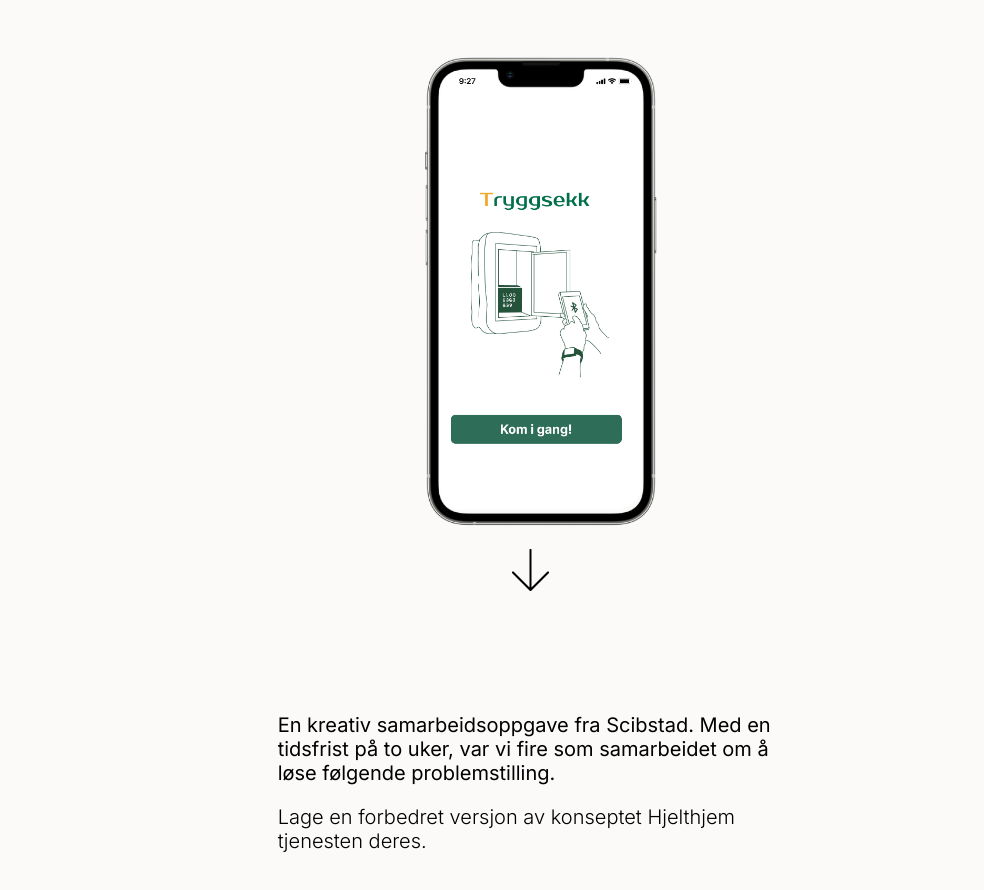
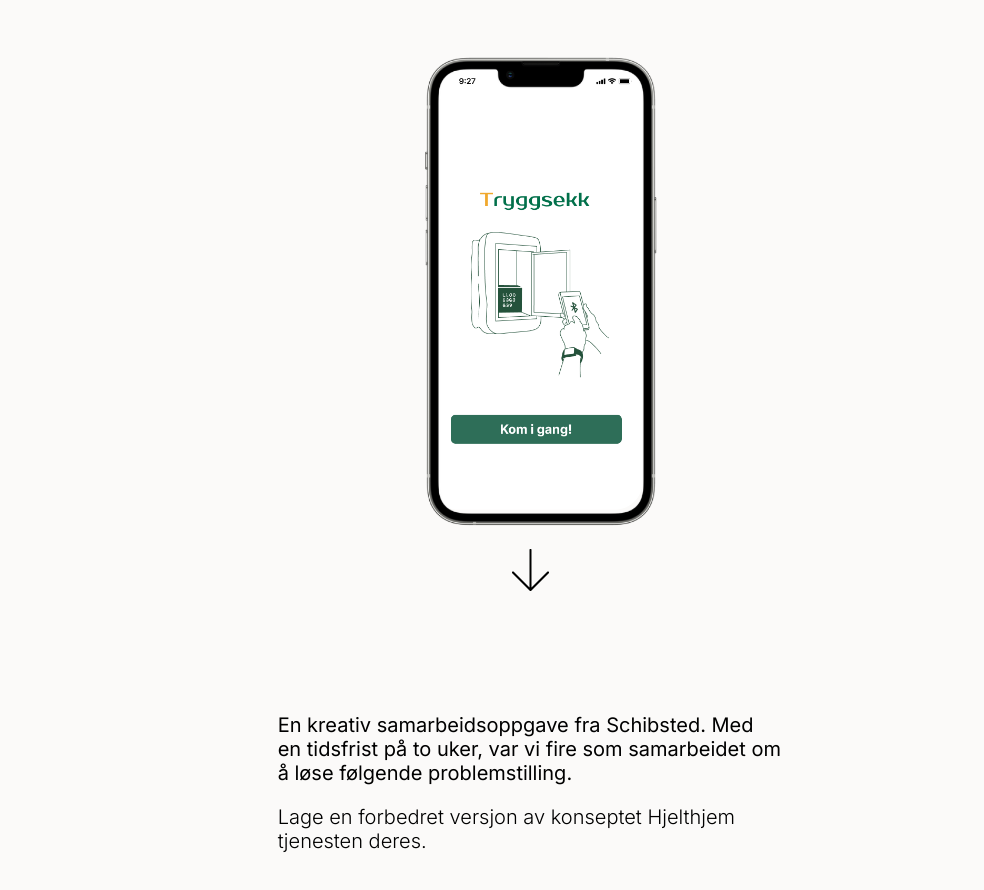
Before and after one commit to Inabostrom/min_portfolio_2, a plain HTML site: page pages/helt-hjem-tryggsekk.html in a window 1280 px wide. Shown: the part 160-1050 px from the top of the page, without its empty margins (118-1102 px from the left). Drawn offline with Linux system fonts and the light colour scheme.

Commit message:
navneendring

```diff
--- a/pages/helt-hjem-tryggsekk.html
+++ b/pages/helt-hjem-tryggsekk.html
@@ -60,7 +60,7 @@
         <section class="outer-container">
             <div class="inner-container subheading-container">
                 <div class="max-width">
-                    <p>En kreativ samarbeidsoppgave fra Scibstad. Med en tidsfrist på to uker, var vi fire som samarbeidet om å løse følgende problemstilling.</p>
+                    <p>En kreativ samarbeidsoppgave fra Schibsted. Med en tidsfrist på to uker, var vi fire som samarbeidet om å løse følgende problemstilling.</p>
 
                     <p class="kursiv">Lage en forbedret versjon av konseptet Hjelthjem tjenesten deres.</p>
                 </div>
```
